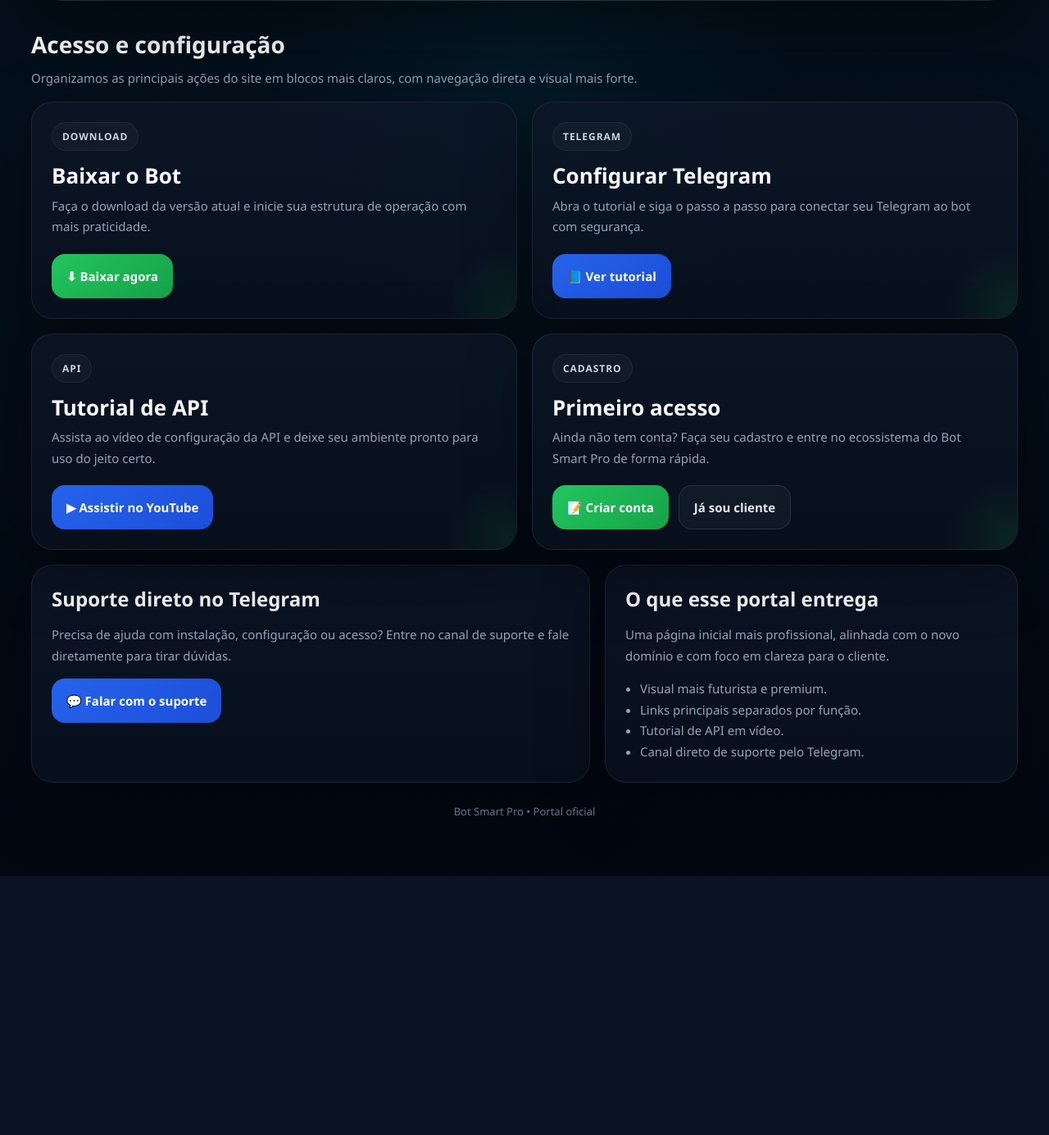
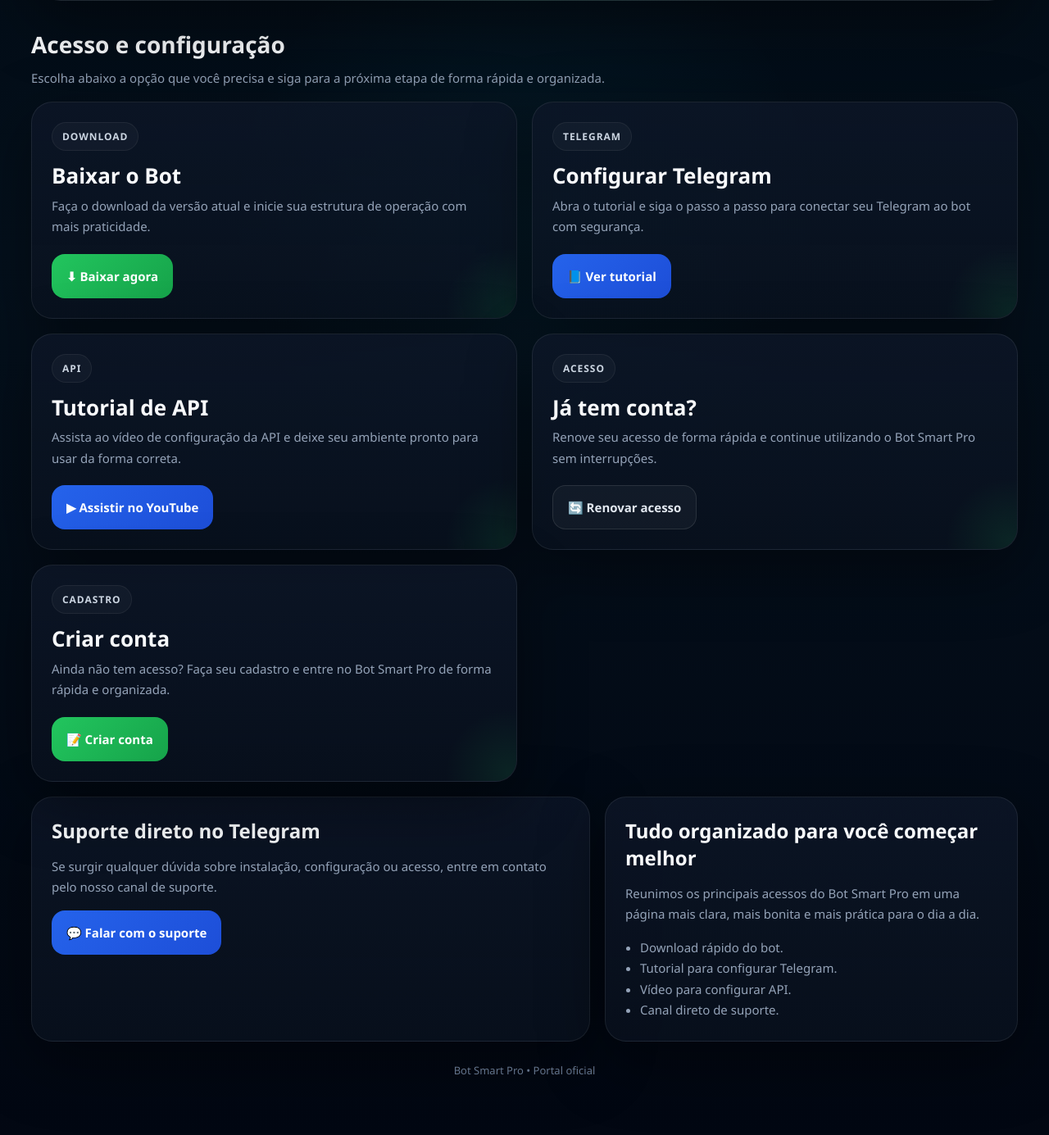
Before and after one commit to vinici459/botsmartpro, a FastAPI app: page / in a window 1280 px wide. Shown: the part 866-2251 px from the top of the page at 82% size. Before the commit the page ends 1935 px from the top, so only its background shows below. Run offline with FastAPI, Linux system fonts and the light colour scheme; parts of the project's set-up code (start-up, migrations or seed data) failed here and were passed over; some libraries are stand-ins or nearby versions.

Commit message:
fix votacao templateresponse

```diff
--- a/server.py
+++ b/server.py
@@ -403,7 +403,7 @@ def root(request: Request):
             "download_url": os.getenv("BOT_DOWNLOAD_URL", ""),
             "telegram_tutorial_url": os.getenv("TELEGRAM_TUTORIAL_URL", ""),
             "api_tutorial_url": "https://www.youtube.com/watch?v=3J7AFW8uN0o&t=29s",
-            "support_telegram_url": "https://t.me/+252Xo3QVhsY1MmNh",
+            "support_telegram_url": "https://t.me/+sxqR0hhJsGViYWMx",
         }
     )
 
--- a/templates/portal.html
+++ b/templates/portal.html
@@ -436,15 +436,15 @@ a{color:inherit}
     <section class="hero">
       <div class="hero-copy">
         <div class="badge">Plataforma oficial • acesso rápido</div>
-        <h2>Seu portal oficial para entrar, configurar e operar com segurança.</h2>
+        <h2>Tudo que você precisa para começar e operar com o Bot Smart Pro</h2>
         <p class="lead">
-          Baixe o Bot Smart Pro, configure sua integração passo a passo, crie sua conta,
-          renove o acesso e fale com o suporte em um ambiente mais moderno, claro e profissional.
+          Baixe o bot, configure sua conta, conecte sua API e fale com o suporte em um só lugar.
+          Um portal mais claro, mais moderno e pensado para facilitar o seu acesso desde o primeiro passo.
         </p>
 
         <div class="hero-actions">
           <a class="cta" href="https://drive.google.com/file/d/1p2e8FDor4Q_Lnq0SrUxROYxoyS9v4rUi/view?usp=sharing" target="_blank" rel="noopener noreferrer">⬇ Baixar Bot Smart Pro</a>
-          <a class="cta-outline" href="/renovar">🔄 Renovar acesso</a>
+          <a class="cta-outline" href="/cadastro?key={{ signup_key }}">📝 Criar conta</a>
         </div>
 
         <div class="metrics">
@@ -472,7 +472,7 @@ a{color:inherit}
 
     <div class="section-title" id="acesso">
       <h3>Acesso e configuração</h3>
-      <p>Organizamos as principais ações do site em blocos mais claros, com navegação direta e visual mais forte.</p>
+      <p>Escolha abaixo a opção que você precisa e siga para a próxima etapa de forma rápida e organizada.</p>
     </div>
 
     <section class="grid">
@@ -497,19 +497,27 @@ a{color:inherit}
       <article class="card">
         <span class="eyebrow">API</span>
         <h4>Tutorial de API</h4>
-        <p>Assista ao vídeo de configuração da API e deixe seu ambiente pronto para uso do jeito certo.</p>
+        <p>Assista ao vídeo de configuração da API e deixe seu ambiente pronto para usar da forma correta.</p>
         <div class="actions">
           <a class="btn btn-blue" href="https://www.youtube.com/watch?v=3J7AFW8uN0o&t=29s" target="_blank" rel="noopener noreferrer">▶ Assistir no YouTube</a>
         </div>
       </article>
 
       <article class="card">
+        <span class="eyebrow">Acesso</span>
+        <h4>Já tem conta?</h4>
+        <p>Renove seu acesso de forma rápida e continue utilizando o Bot Smart Pro sem interrupções.</p>
+        <div class="actions">
+          <a class="btn btn-dark" href="/renovar">🔄 Renovar acesso</a>
+        </div>
+      </article>
+
+      <article class="card">
         <span class="eyebrow">Cadastro</span>
-        <h4>Primeiro acesso</h4>
-        <p>Ainda não tem conta? Faça seu cadastro e entre no ecossistema do Bot Smart Pro de forma rápida.</p>
+        <h4>Criar conta</h4>
+        <p>Ainda não tem acesso? Faça seu cadastro e entre no Bot Smart Pro de forma rápida e organizada.</p>
         <div class="actions">
           <a class="btn btn-green" href="/cadastro?key={{ signup_key }}">📝 Criar conta</a>
-          <a class="btn btn-dark" href="/renovar">Já sou cliente</a>
         </div>
       </article>
     </section>
@@ -518,21 +526,21 @@ a{color:inherit}
       <div class="support-box">
         <h4>Suporte direto no Telegram</h4>
         <p>
-          Precisa de ajuda com instalação, configuração ou acesso? Entre no canal de suporte e fale diretamente para tirar dúvidas.
+          Se surgir qualquer dúvida sobre instalação, configuração ou acesso, entre em contato pelo nosso canal de suporte.
         </p>
         <div class="actions">
-          <a class="btn btn-blue" href="https://t.me/+252Xo3QVhsY1MmNh" target="_blank" rel="noopener noreferrer">💬 Falar com o suporte</a>
+          <a class="btn btn-blue" href="https://t.me/+sxqR0hhJsGViYWMx" target="_blank" rel="noopener noreferrer">💬 Falar com o suporte</a>
         </div>
       </div>
 
       <div class="info-box">
-        <h4>O que esse portal entrega</h4>
-        <p>Uma página inicial mais profissional, alinhada com o novo domínio e com foco em clareza para o cliente.</p>
+        <h4>Tudo organizado para você começar melhor</h4>
+        <p>Reunimos os principais acessos do Bot Smart Pro em uma página mais clara, mais bonita e mais prática para o dia a dia.</p>
         <ul>
-          <li>Visual mais futurista e premium.</li>
-          <li>Links principais separados por função.</li>
-          <li>Tutorial de API em vídeo.</li>
-          <li>Canal direto de suporte pelo Telegram.</li>
+          <li>Download rápido do bot.</li>
+          <li>Tutorial para configurar Telegram.</li>
+          <li>Vídeo para configurar API.</li>
+          <li>Canal direto de suporte.</li>
         </ul>
       </div>
     </section>
```
